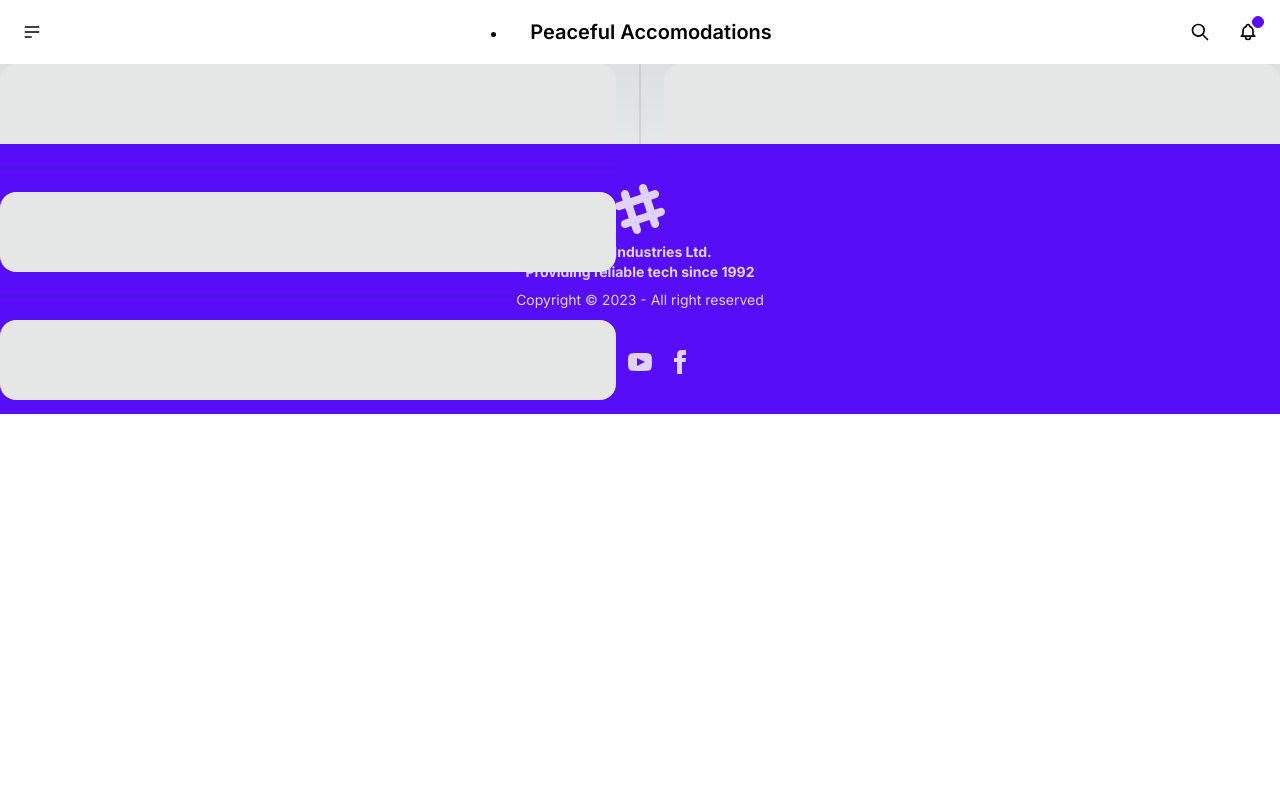
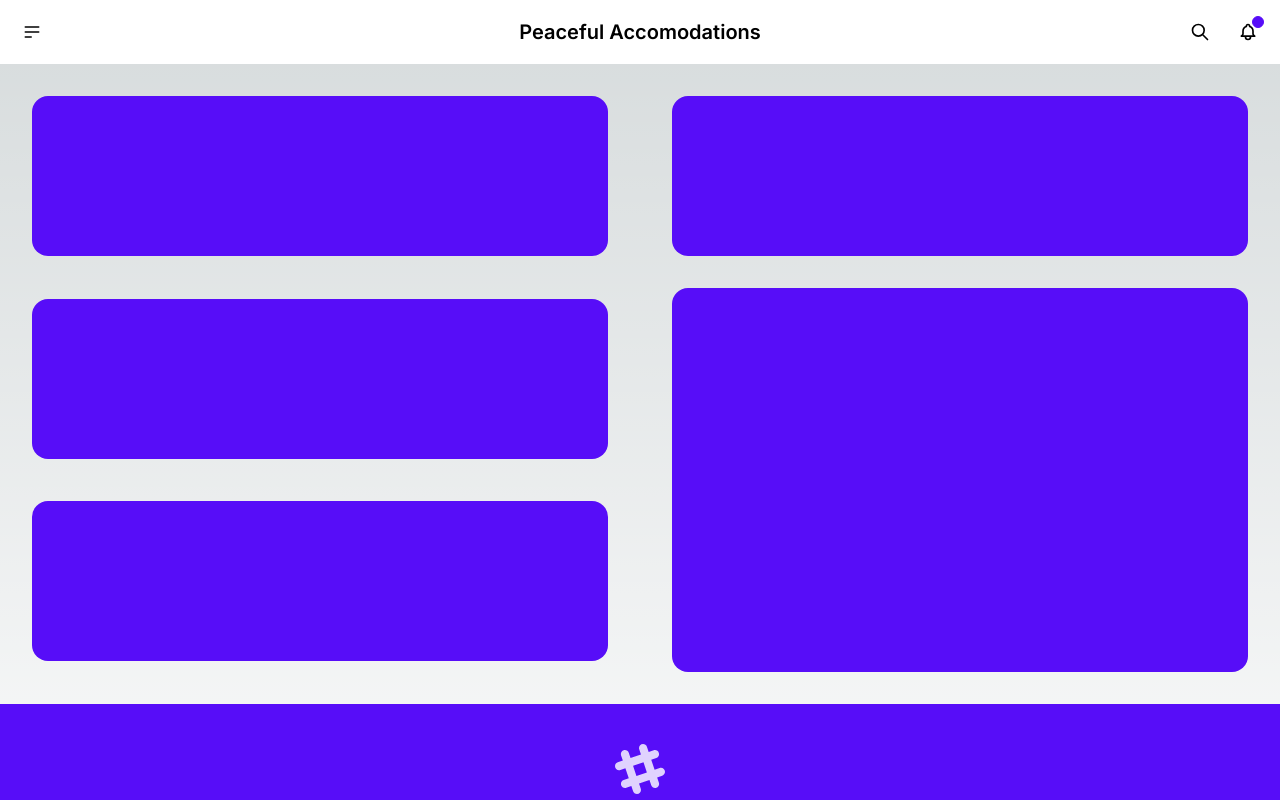
Before and after one commit to terminaltrifecta/PeacefulEscape, a Next.js app: page /property1 in a window 1280 px wide. Shown: the top 800 px of the page. Built offline with nearby package versions, Linux system fonts and the light colour scheme.

Commit message:
fixed all your mistakes

```diff
--- a/app/components/card/card.tsx
+++ b/app/components/card/card.tsx
@@ -19,13 +19,9 @@ export default function Card({
         <h2 className="card-title">{headerText}</h2>
         <p>{paragraphText}</p>
         <div className="card-actions justify-start">
-          <li>
-              <button className="btn btn-primary">
-                <Link href={`${buttonPath}`}>
-                  {buttonText}
-                </Link>
-              </button>
-          </li>
+          <button className="btn btn-primary w-full">
+            <Link className="break-words" href={`${buttonPath}`}>{buttonText}</Link>
+          </button>
         </div>
       </div>
     </div>
--- a/app/components/hero/hero.tsx
+++ b/app/components/hero/hero.tsx
@@ -1,5 +1,5 @@
-import React from 'react'
-import Link from 'next/link'
+import React from "react";
+import Link from "next/link";
 
 export default function Hero() {
   return (
@@ -8,15 +8,14 @@ export default function Hero() {
         <div className="max-w-md">
           <h1 className="text-5xl font-bold">Peaceful Accomodations LLC</h1>
           <p className="py-6">
-              Here at Peaceful Accomodations LLC, we offer the best prices for the highest quality properties you can find!
+            Here at Peaceful Accomodations LLC, we offer the best prices for the
+            highest quality properties you can find!
           </p>
-            <li>
           <button className="btn btn-primary btn-wide">
             <Link href="/about">Learn More</Link>
           </button>
-            </li>
         </div>
       </div>
     </div>
-  )
+  );
 }
--- a/app/components/layout.tsx
+++ b/app/components/layout.tsx
@@ -13,12 +13,10 @@ export const metadata: Metadata = {
 
 export default function Layout({ children }: { children: React.ReactNode }) {
   return (
-    <html lang="en">
-      <body className={inter.className}>
-        <Navbar />
-        {children}
-        <Footer />
-      </body>
-    </html>
+    <div className={inter.className}>
+      <Navbar />
+      {children}
+      <Footer />
+    </div>
   );
 }
--- a/app/components/navbar/navbar.tsx
+++ b/app/components/navbar/navbar.tsx
@@ -39,9 +39,10 @@ export default function Navbar() {
         </div>
       </div>
       <div className="navbar-center">
-        <li>
-          <Link className="btn btn-ghost normal-case text-xl" href="/"> Peaceful Accomodations</Link>
-        </li>
+        <Link className="btn btn-ghost normal-case text-xl" href="/">
+          {" "}
+          Peaceful Accomodations
+        </Link>
       </div>
       <div className="navbar-end">
         <button className="btn btn-ghost btn-circle">
--- a/app/components/proplayout/proplayout.tsx
+++ b/app/components/proplayout/proplayout.tsx
@@ -1,50 +1,15 @@
-export default function Proplayout({
-    box1,
-    box2,
-    box3,
-    box4,
-    box5,
-}: any) {
-    return(
-        <div className="flex w-full">
-                <div className="grid h-20 flex-grow card bg-base-300 rounded-box place-items-center">
-                    <div className="flex flex-col w-full">
-                        <div className="grid h-20 card bg-base-300 rounded-box place-items-center">
-                        {box1}
-                        </div>
-
-                        <div className="divider">
-                        </div>
-
-                        <div className="grid h-20 card bg-base-300 rounded-box place-items-center">
-                        {box2}
-                        </div>
-
-                        <div className="divider">
-                        </div>
-
-                        <div className="grid h-20 card bg-base-300 rounded-box place-items-center">
-                        {box3}
-                        </div>
-                    </div>
-                </div>
-
-                <div className="divider divider-horizontal">
-
-                </div>
-
-                <div className="grid h-20 flex-grow card bg-base-300 rounded-box place-items-center">
-                    <div className="grid h-20 card bg-base-300 rounded-box place-items-center">
-                            {box4}
-                            </div>
-
-                            <div className="divider">
-                            </div>
-
-                            <div className="grid h-20 card bg-base-300 rounded-box place-items-center">
-                            {box5}
-                            </div>
-                    </div>
-                </div>
-    )
+export default function Proplayout({ box1, box2, box3, box4, box5 }: any) {
+  return (
+    <div className="grid md:grid-cols-2">
+      <div className="grid p-8 gap-8">
+        <div className="h-20 lg:h-40 card bg-primary">{box1}</div>
+        <div className="h-20 lg:h-40 card bg-primary">{box2}</div>
+        <div className="h-20 lg:h-40 card bg-primary">{box3}</div>
+      </div>
+      <div className="grid p-8 gap-8">
+        <div className="h-20 lg:h-40 card bg-primary">{box1}</div>
+        <div className="h-48 lg:h-96 card bg-primary">{box2}</div>
+      </div>
+    </div>
+  );
 }
--- a/pages/_app.tsx
+++ b/pages/_app.tsx
@@ -4,8 +4,8 @@ import "app/globals.css";
 
 export default function MyApp({ Component, pageProps }: AppProps) {
   return (
-  <Layout>
-   <Component {...pageProps} />
-  </Layout>
+    <Layout>
+      <Component {...pageProps} />
+    </Layout>
   );
 }
--- a/pages/property1.tsx
+++ b/pages/property1.tsx
@@ -1,8 +1,8 @@
+import Layout from "@/app/components/layout"
 import Proplayout from "@/app/components/proplayout/proplayout"
+
 export default function Property1() {
     return(
-        <>
-            <Proplayout />
-        </>
+        <Proplayout />
     )
 }
```
Also changed, not shown: app/globals.css (line endings or trailing spaces). Lines whose indentation alone changed are shown as unchanged.
